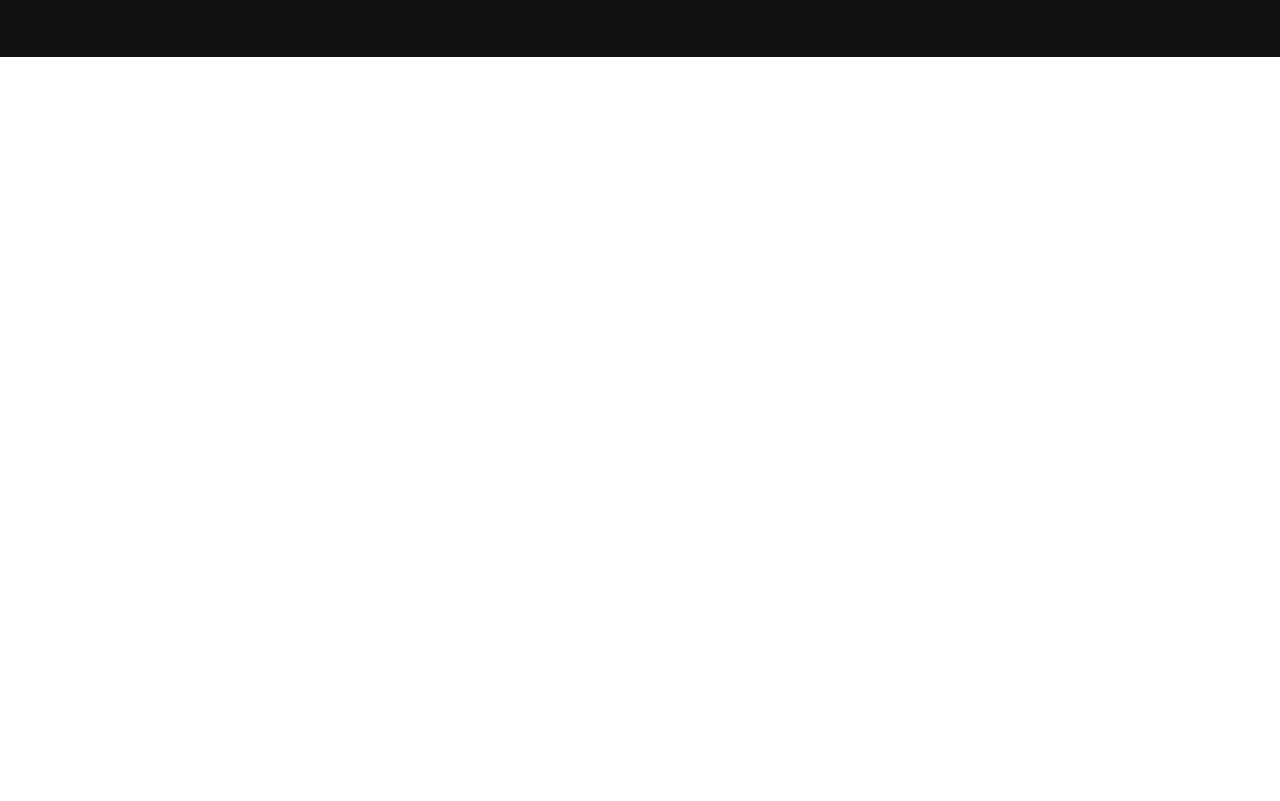
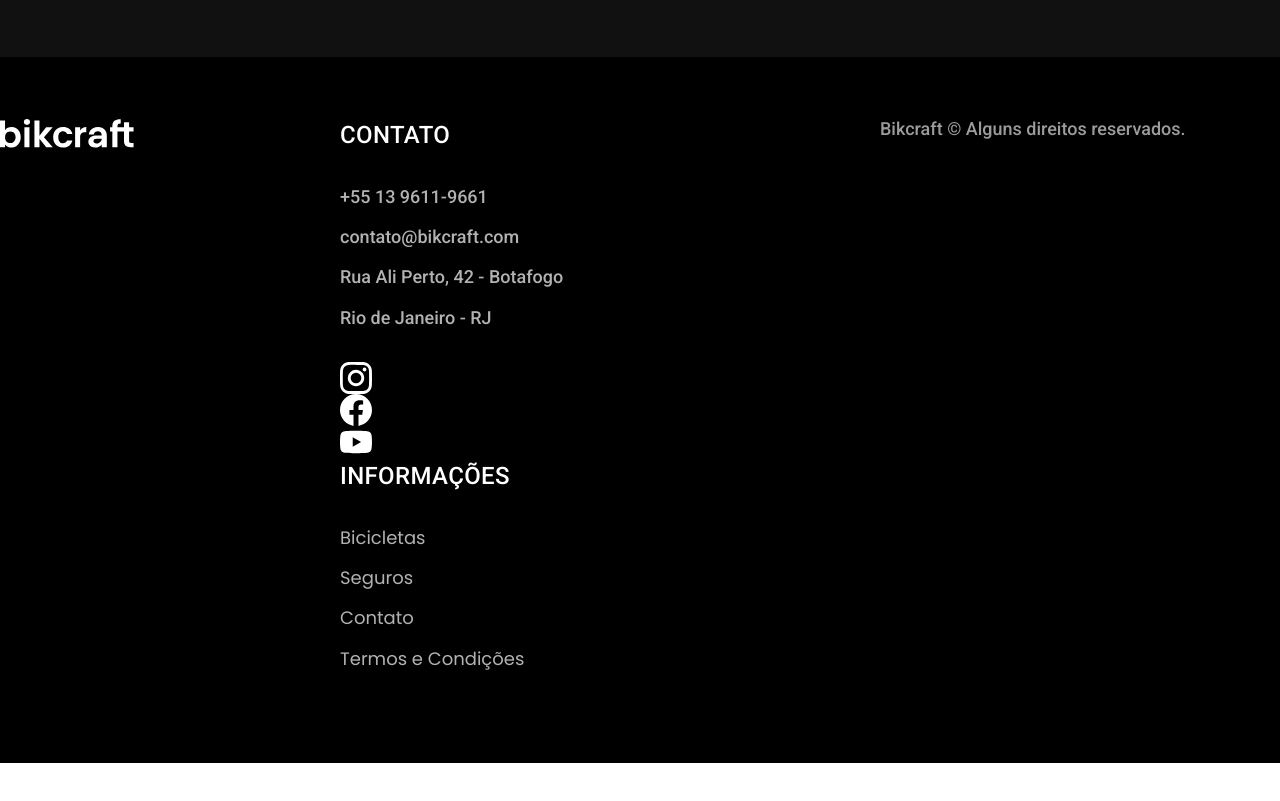
Before and after one commit to HenriqueDiax/bikcraft, a plain HTML site: page index.html in a window 1280 px wide. Shown: the part 4484-5285 px from the top of the page. Before the commit the page ends 5141 px from the top, so only its background shows below. Drawn offline with Linux system fonts and the light colour scheme.

Commit message:
inicio-footer

```diff
--- /dev/null
+++ b/css/global/footer.css
@@ -0,0 +1,23 @@
+.footer-bg{
+  background-color: var(--cor-12);
+}
+
+.footer{
+  display: grid;
+  grid-template-columns: 3fr 5fr 4fr;
+  gap: 40px;
+  padding-top: 60px;
+  padding-bottom: 60px;
+}
+.footer h3{
+  margin-bottom: 32px;
+}
+
+.footer-contato ul{
+  margin-bottom: 32px;
+
+}
+
+.footer li{
+  margin-bottom: 16px;
+}
--- a/css/style.css
+++ b/css/style.css
@@ -2,6 +2,7 @@
 @import "./utilidades/tipografia.css";
 @import "./utilidades/cores.css";
 @import "./global/header.css";
+@import "./global/footer.css";
 
 /* Utilidades */
 @import "./utilidades/componentes.css";
--- a/index.html
+++ b/index.html
@@ -157,6 +157,43 @@
 
   </article>
 
+  <footer class="footer-bg">
+
+    <div class="footer">
+      <img src="./img/bikcraft.svg" alt="Bikcraft">
+      <div class="footer-contato">
+        <h3 class="font-2-l-b cor-0">Contato</h3>
+        <ul class="font-2-m cor-5">
+          <li><a href="tel:+55013996119661">+55 13 9611-9661</a></li>
+          <li><a href="mailto:contato@bikcraft.com">contato@bikcraft.com</a></li>
+          <li>Rua Ali Perto, 42 - Botafogo</li>
+          <li>Rio de Janeiro - RJ</li>
+        </ul>
+        <div class="footer-redes">
+          <a href="./"></a>
+          <img src="./img/redes/instagram.svg" alt="Instagram">
+          <a href="./"></a>
+          <img src="./img/redes/facebook.svg" alt="Facebook">
+          <a href="./"></a>
+          <img src="./img/redes/youtube.svg" alt="Youtube">
+        </div>
+        <div class="footer-informacoes">
+          <h3 class="font-2-l-b cor-0">Informações</h3>
+          <nav>
+            <ul class="font-1-m cor-5">
+              <li><a href="./bicicletas.html">Bicicletas</a></li>
+              <li><a href="./seguros.html">Seguros</a></li>
+              <li><a href="./contato.html">Contato</a></li>
+              <li><a href="./termos.html">Termos e Condições</a></li>
+            </ul>
+          </nav>
+        </div>
+      </div>
+      <p class="footer-copy font-2-m cor-6">Bikcraft © Alguns direitos reservados.</p>
+    </div>
+
+  </footer>
+
 
 
 </body>
```
